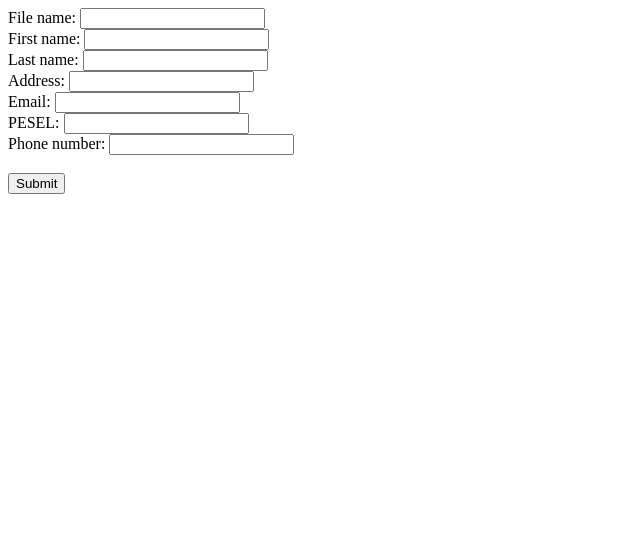
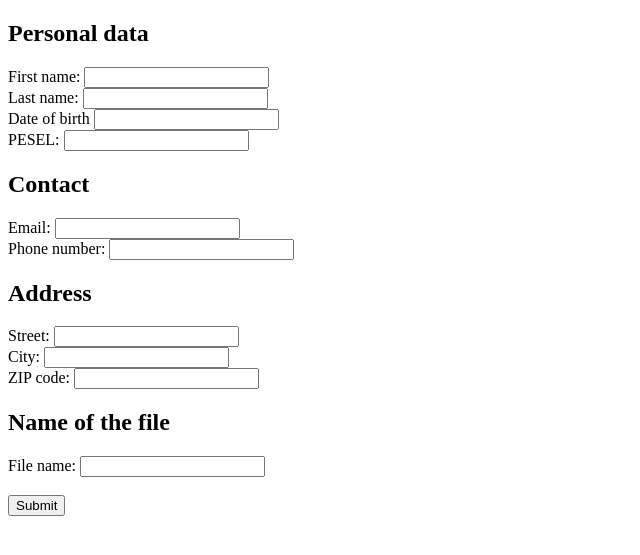
Before and after one commit to michael93pl/django-pdf, a Django app: page /generate/ in a window 1280 px wide. Shown: the top 555 px of the page, without its empty margins (0-640 px from the left). Run offline with Django 3.2, Linux system fonts and the light colour scheme.

Commit message:
added all required validators

```diff
--- a/generator/pdfgenerator/forms.py
+++ b/generator/pdfgenerator/forms.py
@@ -3,10 +3,34 @@ from django.core.validators import RegexValidator, EmailValidator
 from django.core.exceptions import ValidationError
 
 # cheks if names don't contain numbers
-character_validator = RegexValidator(regex='^[a-zA-Z]*$', message='Please provide your first and last name with characters only.',
+character_validator = RegexValidator(regex='^[a-zA-Z]*$',
+                                     message='Please provide your first and last name with characters only.',
                                      code='invalid_username')
 
-# validates pesel numer - doesn't check gender number since we don't ask for a gender
+# Validates file name
+file_validator = RegexValidator(regex='^[a-zA-Z0-9./-_]*$',
+                                message='Please provide valid name.',
+                                code='invalid_name')
+
+# Validates names
+name_validator = RegexValidator(regex='^[a-zA-Z0-9./-_\s]*$',
+                                message='Please provide valid name.',
+                                code='invalid_name')
+
+
+# Validates phone number
+number_validator = RegexValidator(regex='^[0-9-/\s]*$',
+                                  message='Please provide valid phone number.',
+                                  code='invalid_number')
+
+
+# Zip code validator
+code_validator = RegexValidator(regex='^[0-9-\s]*$',
+                                message='Please provide valid zip code.',
+                                code='invalid_number')
+
+
+# Validates PESEL number based on Form requirements
 def check_pesel(value):
     sum, multi = 0, [1, 3, 7, 9, 1, 3, 7, 9, 1, 3, 1]
     exceptions = (22222222222, 44444444444, 66666666666, 88888888888)
@@ -20,16 +44,20 @@ def check_pesel(value):
         raise ValidationError('PESEL is incorrect')
 
 
-number_validator = RegexValidator(regex='^[0-9]*$', message='Please provide valid phone number',
-                                  code='invalid_number')
-
-
 class FileForm(forms.Form):
-    file_name = forms.CharField(max_length=100)
+    file_name = forms.CharField(max_length=100, required=True, validators=[file_validator])
     first_name = forms.CharField(max_length=100, required=True, validators=[character_validator])
     last_name = forms.CharField(max_length=100, required=True, validators=[character_validator])
-    address = forms.CharField(max_length=100)
+    birth = forms.DateField(required=True, input_formats=['%d-%m-%Y',
+                                                          '%d/%m/%Y',
+                                                          '%d.%m.%Y',
+                                                          '%Y-%m-%d',
+                                                          '%Y/%m/%d',
+                                                          '%Y.%m.%d'
+                                                          ])
+    pesel = forms.CharField(max_length=11, required=True, validators=[check_pesel])
     email = forms.EmailField(required=True, validators=[EmailValidator])
-    #birth = forms.CharField(max_length=100)
-    pesel = forms.CharField(max_length=11, required=True, validators=[check_pesel])
-    phone_no = forms.CharField(max_length=9, required=True, validators=[number_validator])
+    phone_no = forms.CharField(min_length=9, max_length=11, required=True, validators=[number_validator])
+    street = forms.CharField(max_length=100, required=True, validators=[name_validator])
+    city = forms.CharField(max_length=100, required=True, validators=[character_validator])
+    code = forms.CharField(min_length=5, max_length=6, required=True, validators=[code_validator])
--- a/generator/pdfgenerator/models.py
+++ b/generator/pdfgenerator/models.py
@@ -4,9 +4,11 @@ class Items(models.Model):
     file_name = models.CharField(max_length=30)
     first_name = models.CharField(max_length=100)
     last_name = models.CharField(max_length=100)
-    address = models.CharField(max_length=100)
-    email = models.EmailField()
     birth = models.CharField(max_length=100)
     pesel = models.CharField(max_length=100)
+    email = models.EmailField()
     phone_no = models.IntegerField()
+    street = models.CharField(max_length=100)
+    city = models.CharField(max_length=100)
+    code = models.CharField(max_length=100)
     date = models.DateField()
--- a/generator/pdfgenerator/templates/pdfform.html
+++ b/generator/pdfgenerator/templates/pdfform.html
@@ -25,13 +25,20 @@
     {% endif %}
 
     {% csrf_token %}
-    File name: {{ form.file_name }}<br>
+    <h2>Personal data</h2>
     First name: {{ form.first_name }}<br>
     Last name: {{ form.last_name }}<br>
-    Address: {{ form.address }}<br>
+    Date of birth {{form.birth }}<br>
+    PESEL: {{ form.pesel }}<br>
+    <h2>Contact</h2>
     Email: {{ form.email }}<br>
-    PESEL: {{ form.pesel }}<br>
     Phone number: {{form.phone_no }}<br>
+    <h2>Address</h2>
+    Street: {{ form.street }}<br>
+    City: {{ form.city }}<br>
+    ZIP code: {{ form.code }}<br>
+    <h2>Name of the file</h2>
+    File name: {{ form.file_name }}<br>
     <br>
     <input type="submit" value="Submit" />
 </form>
```
Also changed, not shown: generator/pdfgenerator/templates/aftergeneration.html (+11 -3 lines).
